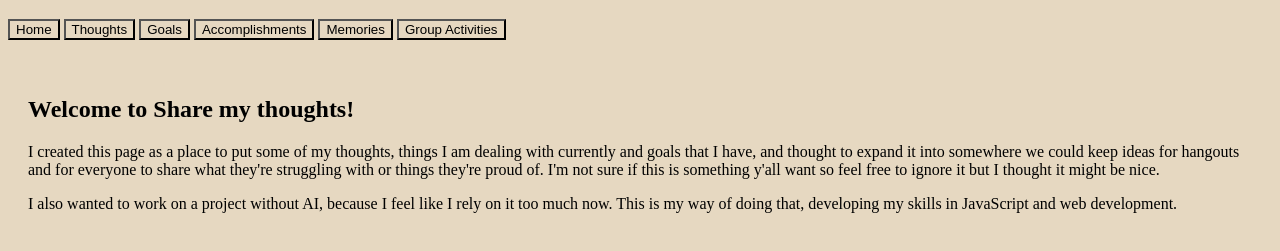
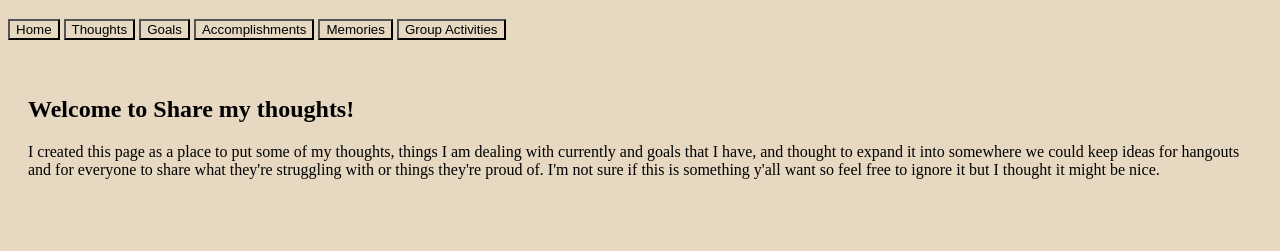
Before and after one commit to Luke1432/share-my-thoughts, a website with bundled scripts: page index.html in a window 1280 px wide. Shown: the part 61-312 px from the top of the page. Built offline with nearby package versions, Linux system fonts and the light colour scheme; no server answers.

Commit message:
Adjust description of website

```diff
--- a/index.html
+++ b/index.html
@@ -49,7 +49,6 @@
         <div id="intro" class="page active">
             <h2>Welcome to Share my thoughts!</h2>
             <p>I created this page as a place to put some of my thoughts, things I am dealing with currently and goals that I have, and thought to expand it into somewhere we could keep ideas for hangouts and for everyone to share what they're struggling with or things they're proud of. I'm not sure if this is something y'all want so feel free to ignore it but I thought it might be nice. </p>
-            <p>I also wanted to work on a project without AI, because I feel like I rely on it too much now. This is my way of doing that, developing my skills in JavaScript and web development. </p>
         </div>
         <div id="thoughts" class="page">
             <h2>Thoughts</h2>
```
